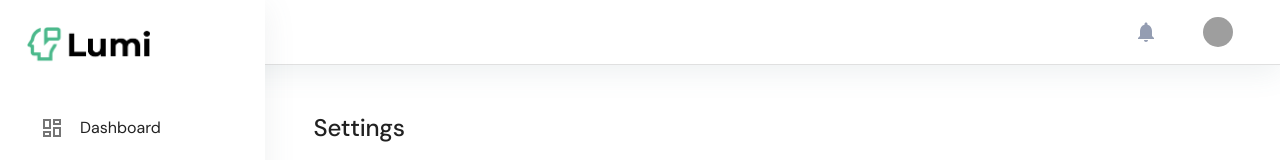
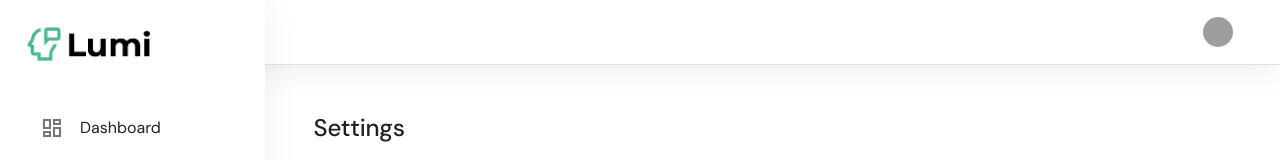
Before and after one commit to Brendan-Carikas/invapps, a React (Create React App) app in the folder lumiapp/package/: page /#/app/settings in a window 1280 px wide. Shown: the top 160 px of the page. Built offline with nearby package versions, Linux system fonts and the light colour scheme; grey boxes are pictures that could not be loaded.

Commit message:
Update to Header
Removed bell icon

```diff
--- a/lumiapp/package/src/layouts/FullLayout/Header/Header.js
+++ b/lumiapp/package/src/layouts/FullLayout/Header/Header.js
@@ -14,7 +14,6 @@ import {
 } from "@mui/material";
 import PropTypes from "prop-types";
 import MenuIcon from "@mui/icons-material/Menu";
-import NotificationsIcon from "@mui/icons-material/Notifications";
 import { useAuth } from "../../../contexts/AuthContext";
 
 const Header = ({ sx, toggleSidebar }) => {
@@ -63,14 +62,6 @@ const Header = ({ sx, toggleSidebar }) => {
         )}
 
         <Box flexGrow={1} />
-
-        <IconButton
-          size="large"
-          aria-label="show notifications"
-          color="inherit"
-        >
-          <NotificationsIcon />
-        </IconButton>
 
         <Button
           aria-controls="profile-menu"
```
